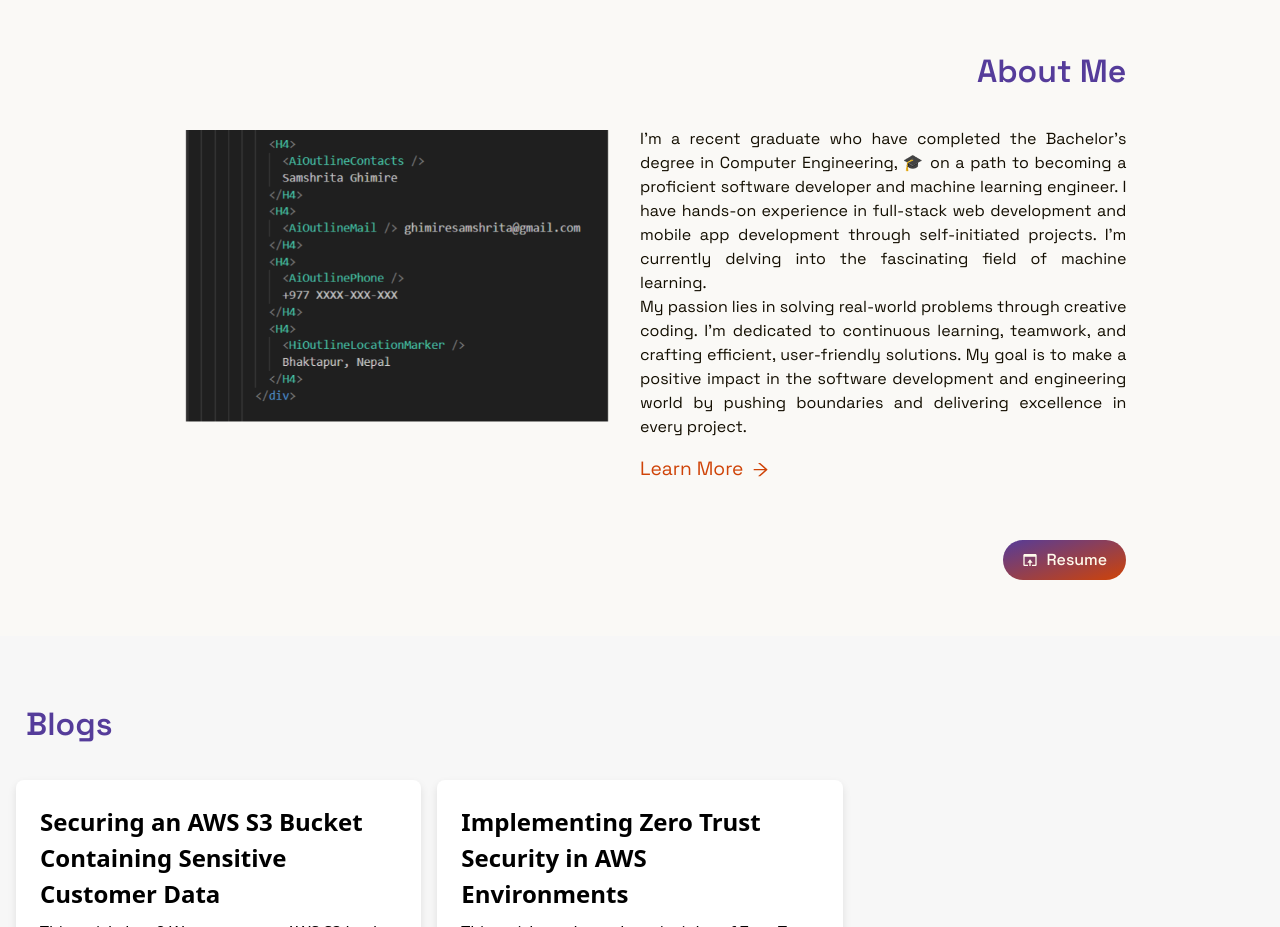
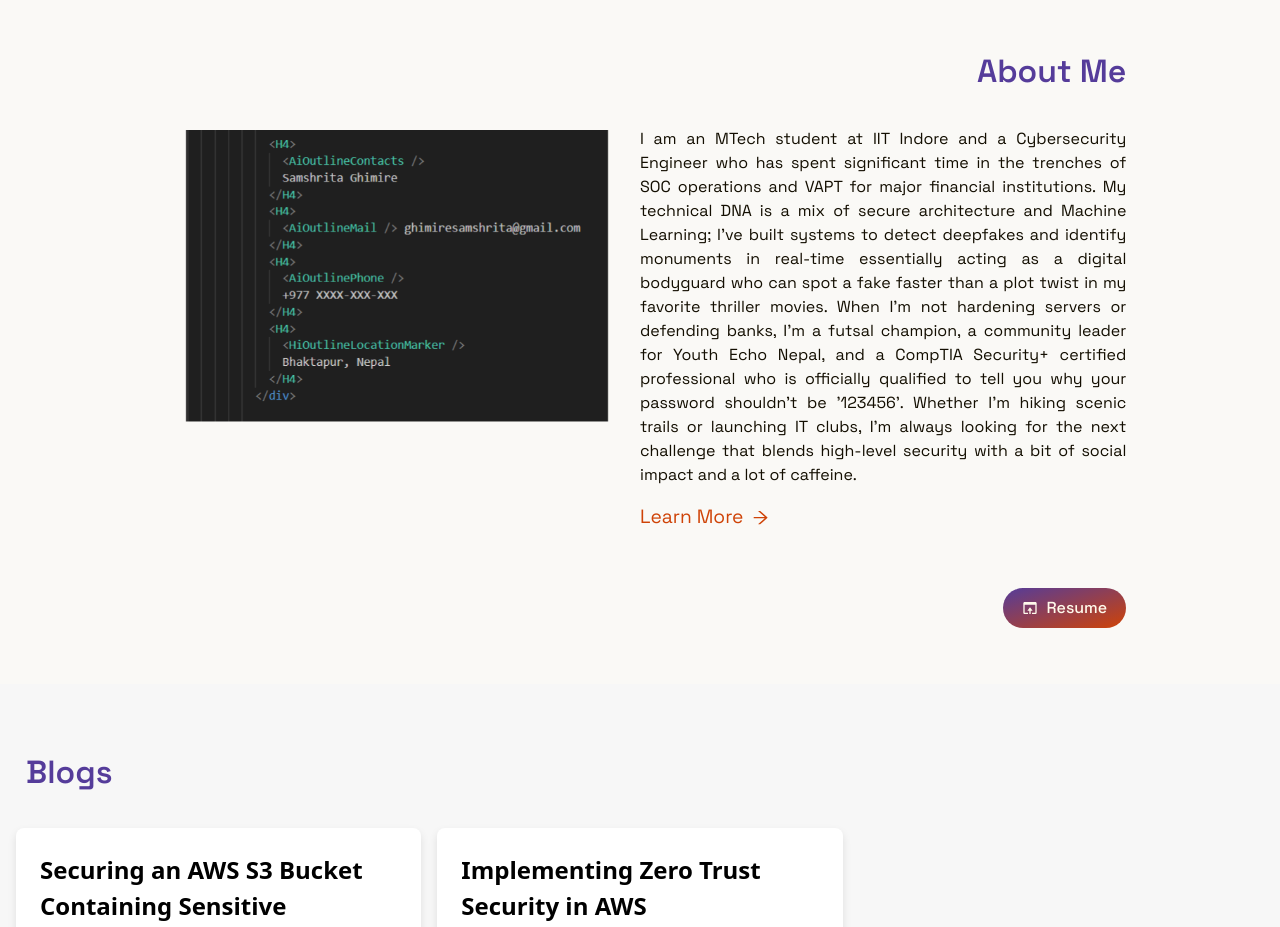
Before and after one commit to samshrita/portfolio-website, a React (Vite) app: page / in a window 1280 px wide. Shown: the part 2180-3107 px from the top of the page. Built offline with nearby package versions, Linux system fonts and the light colour scheme.

Commit message:
Update December  2025

```diff
--- a/src/pages/aboutMePage.jsx
+++ b/src/pages/aboutMePage.jsx
@@ -149,21 +149,20 @@ function AboutMePage() {
     <div className="w-4/5 pb-20 flex flex-col items-center text-center justify-center lg:w-3/5 ">
       <Carousel cards={cards} offset={2} showArrows={false} />
       <H1>About Me</H1>
-          <p>
-            I am a cybersecurity professional and current MTech Computer Science student at IIT Indore, where I spend my days (and far too many nights) deciphering the complex world of secure architectures and machine learning. My journey has taken me from performing VAPT for major banks to building AI systems that can spot a deepfake faster than I can spot a good plate of momo. Whether I’m managing SIEM platforms like Wazuh and CrowdStrike or leading penetration tests, I approach every challenge with the same philosophy: security should be as airtight as my favorite thriller movie plot. I’m a CompTIA Security+ and AWS Certified practitioner who believes that while technology evolves, the goal remains the same—building a digital world that is both innovative and incredibly hard to break.
-          </p>
-            {/* <p>
-              I am a recent graduate with a Bachelor&apos;s degree in Computer Engineering, based in Bhaktapur, Nepal. At 22, I am passionate about software development and machine learning, and I&apos;m excited to dive into the tech world. My academic coursework and personal projects have sharpened my skills in these areas. I find the ever-evolving tech industry endlessly fascinating and enjoy exploring both software and hardware innovations. I&apos;m eager to apply my knowledge and creativity as I take the next step in my engineering career.
-          </p> */}
-          <br />
-          <p>
-              Outside of coding, I love immersing myself in music, which fuels my creativity and focus. Socializing and participating in local festivals enriches my life, allowing me to connect with my community and celebrate our vibrant culture. I also enjoy hiking scenic trails and experimenting with photography 📷.
-          </p>
-          <br />
-            <p>
-              I am a big fan of movies, especially Thriller, romcom, horror🍿, and love trying out new cuisines. I cherish quiet moments but also enjoy social gatherings and parties 🎉. I am enthusiastic about the future and look forward to contributing to the dynamic world of technology.
-          </p>
+        <p>
+          I am currently pursuing my MTech in Computer Science and Engineering at IIT Indore , where I balance academic research with my background as an Associate Cybersecurity Engineer. My professional journey has seen me performing VAPT for Class A and B banks and managing SOC operations through platforms like Wazuh and CrowdStrike. I specialize in the intersection of security and AI, having developed systems to detect deepfakes and recognize monuments in real-time. Essentially, I spend my days building digital guards that can spot a vulnerability or a &apos;fake&apos; faster than a plot twist in my favorite thriller movies.
+        </p>
+          <br></br>
+        <p>
 
+          Beyond the command line, I am a firm believer in community impact and high-energy leadership. As a Board Member of Youth Echo Nepal, I lead internet safety programs in schools and help launch platforms like the Bhaktapur IT Club to foster local innovation. When I&apos;m not defending servers, you&apos;ll likely find me on the futsal court, where I&apos;ve managed to collect a few championship trophies and only a modest number of bruises. My work as a Secretary at Siru Youth Club  allows me to trade server hardening for community service, proving that organizing a youth summit is just as rewarding as securing a network.
+
+        </p>
+        <br></br>
+        <p>
+
+          Outside of tech and volunteering, I am a Bhaktapur local  with a serious appreciation for the finer things in life: hiking scenic trails, experimenting with photography, and hunting for the world&apos;s best cuisines. I am a CompTIA Security+ and AWS Certified practitioner  who takes my work seriously, but myself? Not so much. Whether I&apos;m immersing myself in music, celebrating local festivals, or debating the merits of a new horror film🍿, I approach life with the same enthusiasm I bring to engineering. I&apos;m always looking for the next challenge that allows me to blend AI, security, and a bit of social impact ideally while staying caffeinated☕.
+         </p>
 <Education />
 
 
--- a/src/ui/aboutMeSection.jsx
+++ b/src/ui/aboutMeSection.jsx
@@ -120,18 +120,7 @@ function AboutMeSection() {
           </div>
           <div className="w-full flex flex-col items-center gap-4 lg:w-1/2 lg:items-start lg:gap-0">
             <P>
-              I&apos;m a recent graduate who have completed the Bachelor&apos;s
-              degree in Computer Engineering, 🎓 on a path to becoming a
-              proficient software developer and machine learning engineer. I
-              have hands-on experience in full-stack web development and mobile
-              app development through self-initiated projects. I&apos;m
-              currently delving into the fascinating field of machine learning.
-              <br></br>My passion lies in solving real-world problems through
-              creative coding. I&apos;m dedicated to continuous learning,
-              teamwork, and crafting efficient, user-friendly solutions. My goal
-              is to make a positive impact in the software development and
-              engineering world by pushing boundaries and delivering excellence
-              in every project.
+              I am an MTech student at IIT Indore and a Cybersecurity Engineer who has spent significant time in the trenches of SOC operations and VAPT for major financial institutions. My technical DNA is a mix of secure architecture and Machine Learning; I&apos;ve built systems to detect deepfakes and identify monuments in real-time essentially acting as a digital bodyguard who can spot a fake faster than a plot twist in my favorite thriller movies. When I&apos;m not hardening servers or defending banks, I&apos;m a futsal champion, a community leader for Youth Echo Nepal, and a CompTIA Security+ certified professional who is officially qualified to tell you why your password shouldn&apos;t be &apos;123456&apos;. Whether I&apos;m hiking scenic trails or launching IT clubs, I&apos;m always looking for the next challenge that blends high-level security with a bit of social impact and a lot of caffeine.
             </P>
             <A href={RoutingLinks.about}>
               Learn More <AiOutlineArrowRight />
```
